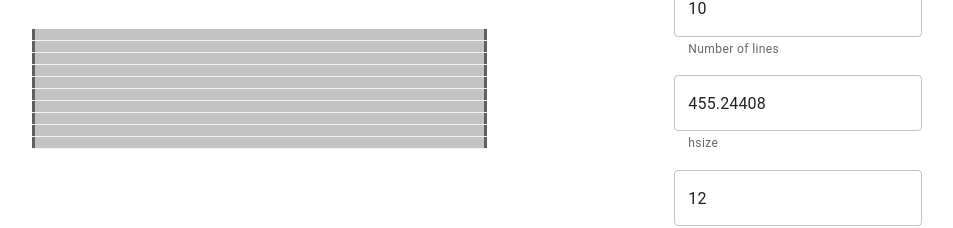
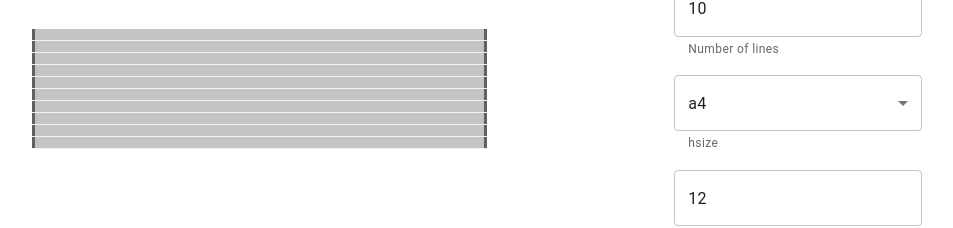
Before and after one commit to tmscer/parshape, a Next.js app: page / in a window 1280 px wide. Shown: the part 315-543 px from the top of the page, without its empty margins (163-1116 px from the left). Built offline with nearby package versions, Linux system fonts and the light colour scheme.

Commit message:
Use `<HsizeSelect />` for predefined and custom hsizes

```diff
--- a/components/Editor.js
+++ b/components/Editor.js
@@ -10,7 +10,7 @@ import useOnCanvasMouseOver from "../hooks/useOnCanvasMouseOver";
 import Canvas from "./Canvas";
 import EdgeButton from "./EdgeButton";
 import Parshape from "./Parshape";
-import Settings, { getHsizePt } from "./Settings";
+import Settings from "./Settings";
 import Toolbar from "./Toolbar";
 import { UnitContext } from "./UnitContext";
 
@@ -69,7 +69,7 @@ export default function Editor() {
           </Stack>
           <UnitContext.Provider value={{ unit: "px" }}>
             <Canvas
-              width={getHsizePt(settings.hsize)}
+              width={settings.hsize}
               lines={currentLines}
               updateLine={updateLine}
               lineSkip={settings.lineskip}
@@ -83,7 +83,7 @@ export default function Editor() {
         </Stack>
         <Settings settings={settings} onChange={setSettings} />
       </Stack>
-      <Parshape width={getHsizePt(settings.hsize)} lines={currentLines} />
+      <Parshape width={settings.hsize} lines={currentLines} />
     </div>
   );
 }
--- /dev/null
+++ b/components/HsizeSelect.js
@@ -0,0 +1,35 @@
+import { useCallback } from "react";
+
+import SelectWithCustomValue from "./SelectWithCustomValue";
+
+export const OPTIONS = [
+  {
+    value: 455.24408,
+    label: "a4",
+  },
+  {
+    value: 455.24408 / Math.SQRT2,
+    label: "a5",
+  },
+];
+
+export default function HsizeSelect({ value, setValue: _setValue, ...props }) {
+  const setValue = useCallback(
+    ({ value, ...rest }) => {
+      _setValue({
+        ...rest,
+        value: +value || 100,
+      });
+    },
+    [_setValue]
+  );
+
+  return (
+    <SelectWithCustomValue
+      value={value}
+      setValue={setValue}
+      options={OPTIONS}
+      {...props}
+    />
+  );
+}
--- a/components/Settings.js
+++ b/components/Settings.js
@@ -1,9 +1,9 @@
 import { Stack, TextField, Typography } from "@mui/material";
 
+import HsizeSelect from "./HsizeSelect";
+
 export default function Settings({ settings, onChange }) {
-  const { numLines, hsize, baselineskip, lineskip } = settings;
-
-  const hsizePt = getHsizePt(hsize);
+  const { numLines, hsize, hsizeCustom, baselineskip, lineskip } = settings;
 
   const createUpdate =
     (key, valueMapper = identity) =>
@@ -26,12 +26,17 @@ export default function Settings({ settings, onChange }) {
         value={numLines}
         onChange={createUpdate("numLines", convertToInt)}
       />
-      {/* TODO: Manual PT input and predefined array of options */}
-      <TextField
+      <HsizeSelect
+        value={{ value: hsize, custom: Boolean(hsizeCustom) }}
+        setValue={({ value, custom }) =>
+          onChange({
+            ...settings,
+            hsize: value,
+            hsizeCustom: custom,
+          })
+        }
         helperText="hsize"
         variant="outlined"
-        value={hsizePt}
-        onChange={createUpdate("hsize", convertToFloat)}
       />
       <TextField
         helperText="baselineskip"
@@ -52,26 +57,10 @@ export default function Settings({ settings, onChange }) {
 Settings.DEFAULT_SETTINGS = Object.freeze({
   numLines: 10,
   hsize: 455.24408,
+  hsizeCustom: false,
   baselineskip: 12,
   lineskip: 1,
 });
-
-Settings.OPTIONS = Object.freeze({
-  hsize: {
-    predefined: {
-      a4: 455.24408,
-      // TODO: More predefined
-    },
-  },
-});
-
-export function getHsizePt(hsize) {
-  if (typeof hsize === "string") {
-    return Settings.OPTIONS.hsize.predefined[hsize];
-  }
-
-  return hsize;
-}
 
 function identity(value) {
   return value;
```
